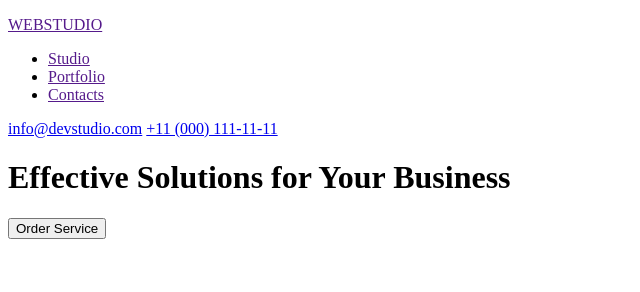
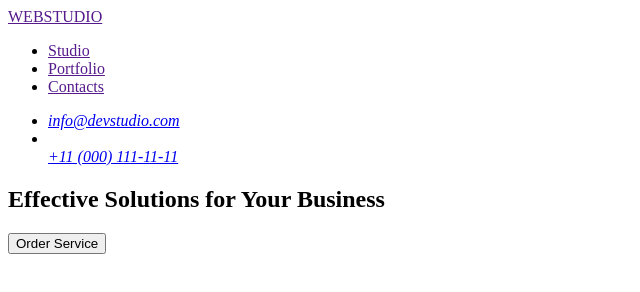
Before and after one commit to ghost538/goit-markup-hw-01, a plain HTML site: page index.html in a window 1280 px wide. Shown: the whole page, without its empty margins (0-640 px from the left). Drawn offline with Linux system fonts and the light colour scheme.

Commit message:
Ended header n first section

```diff
--- a/index.html
+++ b/index.html
@@ -9,20 +9,26 @@
 <body>
 	<header>
 		<nav>
-		<p><a href="">WEBSTUDIO</a></p>
+		<a href="">WEBSTUDIO</a>
 		<ul>
 			<li><a href="">Studio</a></li>
 			<li><a href="">Portfolio</a></li>
 			<li><a href="">Contacts</a></li>
 		</ul>
 		</nav>
-		<a href="mailto:info@devstudio.com">info@devstudio.com</a>
-		<a href="tel:+110001111111">+11 (000) 111-11-11</a>
+		<address>
+			<ul>
+				<li><a href="mailto:info@devstudio.com">info@devstudio.com</a></li>
+				<li></li><a href="tel:+110001111111">+11 (000) 111-11-11</a></li>
+			</ul>
+		</address>
 	</header>
 	<main>
-		<h1>Effective Solutions
-		for Your Business</h1>
-		<button type="button">Order Service</button>
+		<section>
+			<h1>Effective Solutions
+				for Your Business</h1>
+			<button type="button">Order Service</button>
+		</section>
 	</main>
 	<footer>
 
```
